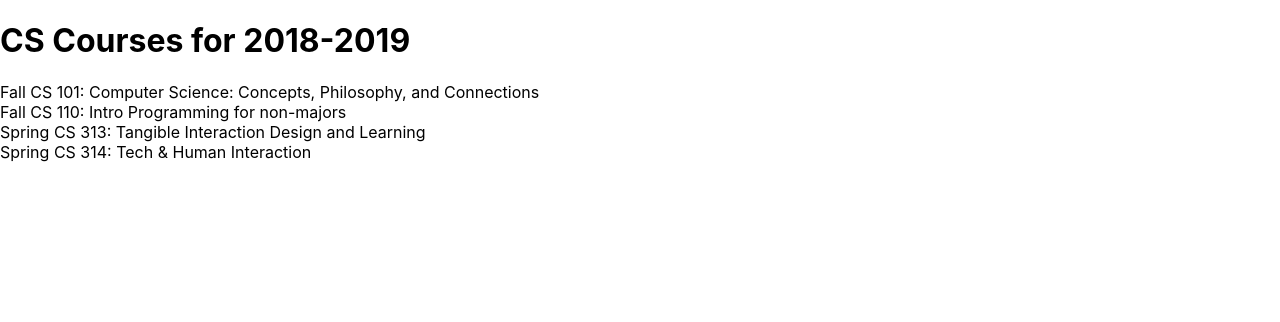
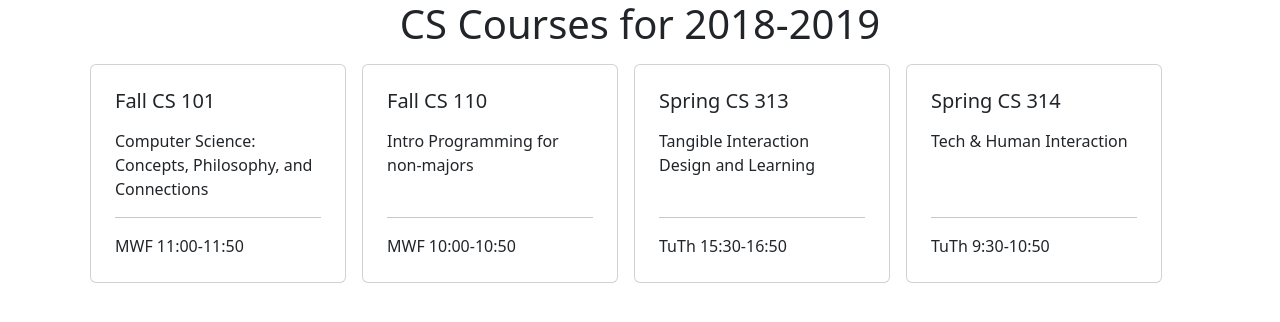
Before and after one commit to SuhuaiChen/cs392-react-tutorial, a React (Vite) app: page / in a window 1280 px wide. Shown: the top 322 px of the page. Built offline with nearby package versions, Linux system fonts and the light colour scheme.

Commit message:
Style the app, display class time

```diff
--- a/package.json
+++ b/package.json
@@ -11,6 +11,7 @@
     "coverage": "vitest run --coverage"
   },
   "dependencies": {
+    "bootstrap": "^5.3.3",
     "react": "^18.3.0",
     "react-dom": "^18.3.0"
   },
--- a/src/App.css
+++ b/src/App.css
@@ -2,39 +2,9 @@
   text-align: center;
 }
 
-.App-logo {
-  height: 40vmin;
-  pointer-events: none;
-}
-
-@media (prefers-reduced-motion: no-preference) {
-  .App-logo {
-    animation: App-logo-spin infinite 20s linear;
-  }
-}
-
-.App-header {
-  background-color: #282c34;
-  min-height: 100vh;
-  display: flex;
-  flex-direction: column;
-  align-items: center;
-  justify-content: center;
-  font-size: calc(10px + 2vmin);
-  color: white;
-}
-
-.App-link {
-  color: #61dafb;
-}
-
-@keyframes App-logo-spin {
-  from {
-    transform: rotate(0deg);
-  }
-  to {
-    transform: rotate(360deg);
-  }
+.course-list {
+  display: grid;
+  grid-template-columns: repeat(auto-fill, minmax(12rem, 17rem));
 }
 
 button {
--- a/src/App.jsx
+++ b/src/App.jsx
@@ -1,3 +1,4 @@
+import './App.css';
 import Banner from './components/Banner';
 import CourseList from './components/CourseList';
 
@@ -28,7 +29,7 @@ const schedule = {
 };
 
 const App = () =>  (
-  <div>
+  <div className="container">
     <Banner title={ schedule.title } />
     <CourseList courses={ schedule.courses } />
   </div>
--- a/src/components/Banner.jsx
+++ b/src/components/Banner.jsx
@@ -1,6 +1,6 @@
 const Banner = ({title}) => {
   return (
-   <h1>{title}</h1>
+   <h1 className="text-center">{title}</h1>
   )
 }
 
--- a/src/components/CourseList.jsx
+++ b/src/components/CourseList.jsx
@@ -8,14 +8,27 @@ const getCourseNumber = course => (
   course.id.slice(1, 4)
 );
 
-const Course = ({ course }) => (
-  <div>
-    { getCourseTerm(course) } CS { getCourseNumber(course) }: { course.title }
-  </div>
+const getCourseTime = course => (
+  course.meets
 );
 
+const Course = ({ course }) => (
+    <div className="card m-2 p-2">
+      <div className="card-body d-flex flex-column">
+        <h5 className="card-title mb-3">{ getCourseTerm(course) } CS { getCourseNumber(course) }</h5>
+        <div className="card-text">{ course.title }</div>
+        <div className="mt-auto">
+            <hr/>
+            <div>
+            { getCourseTime(course) }
+            </div>
+        </div>
+      </div>
+    </div>
+  );
+
 const CourseList = ({ courses }) => (
-    <div>
+    <div className="course-list">
       { Object.values(courses).map(course => <Course key={course.id} course={ course } />) }
     </div>
 );
--- a/src/index.jsx
+++ b/src/index.jsx
@@ -1,6 +1,6 @@
 import React from 'react';
 import ReactDOM from 'react-dom/client';
-import './index.css';
+import 'bootstrap/dist/css/bootstrap.min.css';
 import App from './App';
 
 const root = ReactDOM.createRoot(document.getElementById('root'));
```
Also changed, not shown: 1 other file (tests, documents, lock files or other folders).
